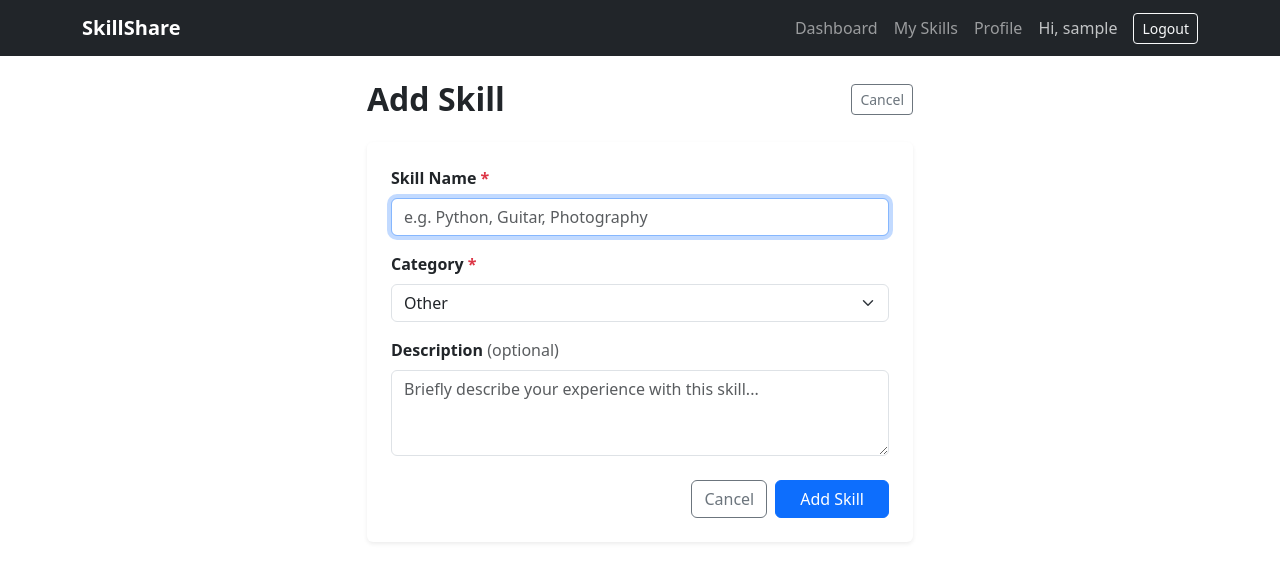
After one commit to Shahriar-Hasan123/Skill-Share-Platform, a Django app: page /skills/create in a window 1280 px wide. The commit adds this page. Shown: the top 582 px of the page. Run offline with Django 5.2, Linux system fonts and the light colour scheme; the visitor is signed in with stand-in values (Sample User, id 1).

Commit message:
add skill creation and listing

```diff
--- a/accounts/forms.py
+++ b/accounts/forms.py
@@ -32,3 +32,19 @@ class ProfileUpdateForm(forms.ModelForm):
         widgets = {
             "bio": forms.Textarea(attrs={"rows": 4}),
         }
+
+
+class SkillForm(forms.ModelForm):
+
+    class Meta:
+        model = Skill
+        fields = ["name", "category", "description"]
+        widgets = {
+            "description": forms.Textarea(attrs={"rows": 3}),
+        }
+
+    def clean_name(self):
+        name = self.cleaned_data.get("name")
+        if name:
+            return name.strip().title()
+        return name
--- a/accounts/models.py
+++ b/accounts/models.py
@@ -17,3 +17,34 @@ class Profile(models.Model):
         if self.avatar:
             return self.avatar.url
         return 'https://ui-avatars.com/api/?name=' + self.user.username + '&background=0D6EFD&color=fff&size=200'
+
+
+class Skill(models.Model):
+
+    CATEGORY_CHOICES = [
+        ("technology", "Technology"),
+        ("design", "Design"),
+        ("business", "Business"),
+        ("music", "Music"),
+        ("language", "Language"),
+        ("science", "Science"),
+        ("sports", "Sports"),
+        ("cooking", "Cooking"),
+        ("art", "Art"),
+        ("other", "Other"),
+    ]
+
+    user = models.ForeignKey(User, on_delete=models.CASCADE, related_name="skills")
+    name = models.CharField(max_length=100)
+    category = models.CharField(
+        max_length=50, choices=CATEGORY_CHOICES, default="other"
+    )
+    description = models.TextField(blank=True)
+    created_at = models.DateTimeField(auto_now_add=True)
+
+    class Meta:
+        ordering = ["name"]
+        unique_together = ["user", "name"]
+
+    def __str__(self):
+        return f"{self.name} ({self.user.username})"
--- a/accounts/urls.py
+++ b/accounts/urls.py
@@ -7,5 +7,7 @@ urlpatterns = [
     path("logout/", views.logout_view, name="logout"),
     path("dashboard/", views.dashboard, name="dashboard"),
     path("profile/", views.profile_view, name="profile"),
-    path("profile/edit/",views.profile_edit_view,name="profile_edit")
+    path("profile/edit/", views.profile_edit_view, name="profile_edit"),
+    path("skills/", views.skill_list_view, name="skill_list"),
+    path("skills/create", views.skill_create_view, name="skill_create"),
 ]
--- a/accounts/views.py
+++ b/accounts/views.py
@@ -90,3 +90,31 @@ def profile_edit_view(request):
         "profile_form": profile_form,
     }
     return render(request, "accounts/profile_edit.html", context)
+
+
+@login_required
+def skill_create_view(request):
+    if request.method == "POST":
+        form = SkillForm(request.POST)
+        if form.is_valid():
+            skill = form.save(commit=False)
+            skill.user = request.user
+            skill.save()
+            messages.success(request, f'Skill "{skill.name}" added successfully.')
+            return redirect("skill_list")
+    else:
+        form = SkillForm()
+    context = {
+        "form": form,
+        "action": "Add",
+    }
+    return render(request, "accounts/skill_form.html", context)
+
+
+@login_required
+def skill_list_view(request):
+    skills = request.user.skills.all()
+    context = {
+        "skills": skills,
+    }
+    return render(request, "accounts/skill_list.html", context)
--- /dev/null
+++ b/templates/accounts/skill_form.html
@@ -0,0 +1,108 @@
+{% extends 'base.html' %}
+
+{% block title %}{{ action }} Skill - SkillShare{% endblock %}
+
+{% block content %}
+<div class="row justify-content-center">
+    <div class="col-12 col-md-8 col-lg-6">
+
+        <!-- Header -->
+        <div class="d-flex align-items-center justify-content-between mb-4">
+            <h2 class="fw-bold mb-0">{{ action }} Skill</h2>
+            <a href="{% url 'skill_list' %}" class="btn btn-outline-secondary btn-sm">
+                Cancel
+            </a>
+        </div>
+
+        <div class="card border-0 shadow-sm">
+            <div class="card-body p-4">
+
+                <form method="POST" novalidate>
+                    {% csrf_token %}
+
+                    <!-- Skill Name -->
+                    <div class="mb-3">
+                        <label for="{{ form.name.id_for_label }}" class="form-label fw-semibold">
+                            Skill Name <span class="text-danger">*</span>
+                        </label>
+                        <input
+                            type="text"
+                            name="{{ form.name.html_name }}"
+                            id="{{ form.name.id_for_label }}"
+                            class="form-control {% if form.name.errors %}is-invalid{% endif %}"
+                            value="{{ form.name.value|default:'' }}"
+                            placeholder="e.g. Python, Guitar, Photography"
+                            autofocus
+                        >
+                        {% for error in form.name.errors %}
+                            <div class="invalid-feedback">{{ error }}</div>
+                        {% endfor %}
+                    </div>
+
+                    <!-- Category -->
+                    <div class="mb-3">
+                        <label
+                            for="{{ form.category.id_for_label }}"
+                            class="form-label fw-semibold"
+                        >
+                            Category <span class="text-danger">*</span>
+                        </label>
+                        <select
+                            name="{{ form.category.html_name }}"
+                            id="{{ form.category.id_for_label }}"
+                            class="form-select {% if form.category.errors %}is-invalid{% endif %}"
+                        >
+                            {% for value, label in form.category.field.choices %}
+                                <option
+                                    value="{{ value }}"
+                                    {% if form.category.value == value %}selected{% endif %}
+                                >
+                                    {{ label }}
+                                </option>
+                            {% endfor %}
+                        </select>
+                        {% for error in form.category.errors %}
+                            <div class="invalid-feedback">{{ error }}</div>
+                        {% endfor %}
+                    </div>
+
+                    <!-- Description -->
+                    <div class="mb-4">
+                        <label
+                            for="{{ form.description.id_for_label }}"
+                            class="form-label fw-semibold"
+                        >
+                            Description
+                            <span class="text-muted fw-normal">(optional)</span>
+                        </label>
+                        <textarea
+                            name="{{ form.description.html_name }}"
+                            id="{{ form.description.id_for_label }}"
+                            class="form-control {% if form.description.errors %}is-invalid{% endif %}"
+                            rows="3"
+                            placeholder="Briefly describe your experience with this skill..."
+                        >{{ form.description.value|default:'' }}</textarea>
+                        {% for error in form.description.errors %}
+                            <div class="invalid-feedback">{{ error }}</div>
+                        {% endfor %}
+                    </div>
+
+                    <!-- Actions -->
+                    <div class="d-flex flex-column flex-sm-row
+                                justify-content-end gap-2">
+                        <a href="{% url 'skill_list' %}" class="btn btn-outline-secondary">
+                            Cancel
+                        </a>
+                        <button type="submit" class="btn btn-primary px-4">
+                            {{ action }} Skill
+                        </button>
+                    </div>
+
+                </form>
+
+            </div>
+        </div>
+
+    </div>
+</div>
+{% endblock %}
--- a/templates/base.html
+++ b/templates/base.html
@@ -37,6 +37,9 @@
                         <!-- Logged-in links -->
                         <li class="nav-item">
                             <a class="nav-link" href="{% url 'dashboard' %}">Dashboard</a>
+                        </li>
+                        <li class="nav-item">
+                            <a class="nav-link" href="{% url 'skill_list' %}">My Skills</a>
                         </li>
                         <li class="nav-item">
                             <a class="nav-link" href="{% url 'profile' %}">Profile</a>
```
Also changed, not shown: accounts/admin.py (+7 -1 lines), templates/accounts/profile.html (+27 -1 lines), templates/accounts/skill_list.html (added, +79 -0 lines), accounts/migrations/0002_skill.py (added).
